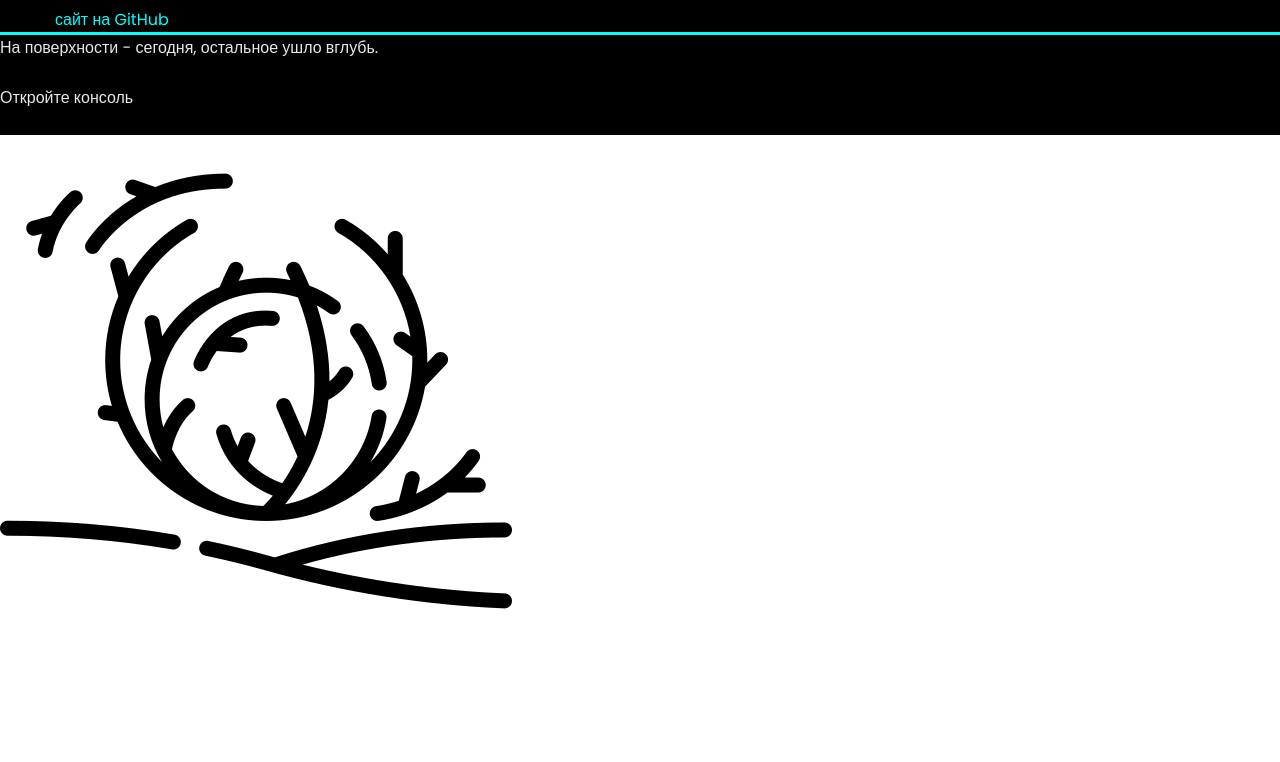
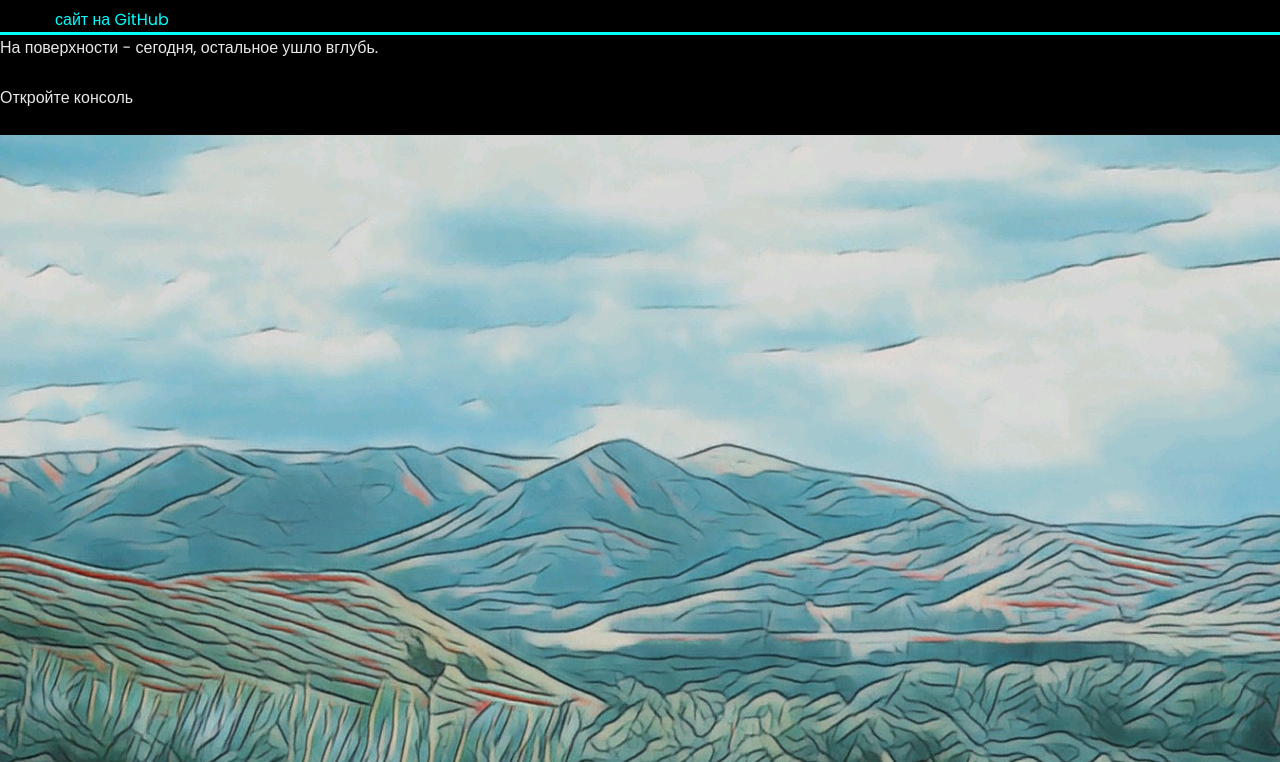
Before and after one commit to artuma/artuma.github.io, a plain HTML site: page index.html in a window 1280 px wide. Shown: the part 38-800 px from the top of the page. Drawn offline with Linux system fonts and the light colour scheme.

Commit message:
new image

```diff
--- a/index.html
+++ b/index.html
@@ -32,7 +32,7 @@
     </div>
     <div class="container">
         <div class="footer">
-            <img src="./img/brim.png" alt="перекати-поле">
+            <img src="./img/khaibullinskii-raion-priroda.jpg" alt="khaibullinskii-raion-priroda">
         </div>
     </div>
 </body>
```
Also changed, not shown: img/brim.png (deleted), img/khaibullinskii-raion-priroda.jpg (added).
